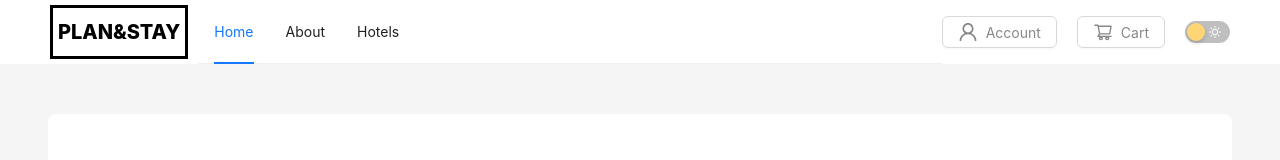
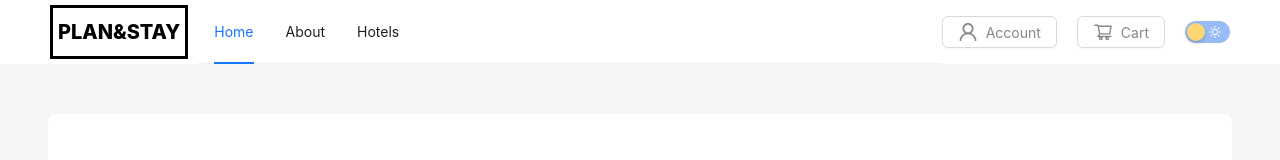
Before and after one commit to Dmytro-Berezovskyi/booking, a React (Create React App) app in the folder frontend/: page / in a window 1280 px wide. Shown: the top 160 px of the page. Built offline with nearby package versions, Linux system fonts and the light colour scheme; no server answers.

Commit message:
theme switch

```diff
--- a/frontend/src/components/Layout/HeaderFooterLayout.js
+++ b/frontend/src/components/Layout/HeaderFooterLayout.js
@@ -51,7 +51,6 @@ export default function HeaderFooterLayout () {
                 components: {
                     Switch: {
                         colorPrimary: "",
-                        colorPrimaryHover: "rgba(112,112,112,0.60)",
                         handleBg: (themeMode === "dark" ? "rgb(206,178,149)" : "rgb(255,213,118)")
                     },
                     Layout: {
@@ -120,6 +119,7 @@ export default function HeaderFooterLayout () {
                         checkedChildren={<MoonOutlined/>}
                         unCheckedChildren={<SunOutlined/>}
                         onChange={switchOnChange}
+                        style={{backgroundColor: themeMode === "dark" ? "rgba(112,112,112,0.60)" : "#97bcf6"}}
                     />
 
                 </Header>
```
